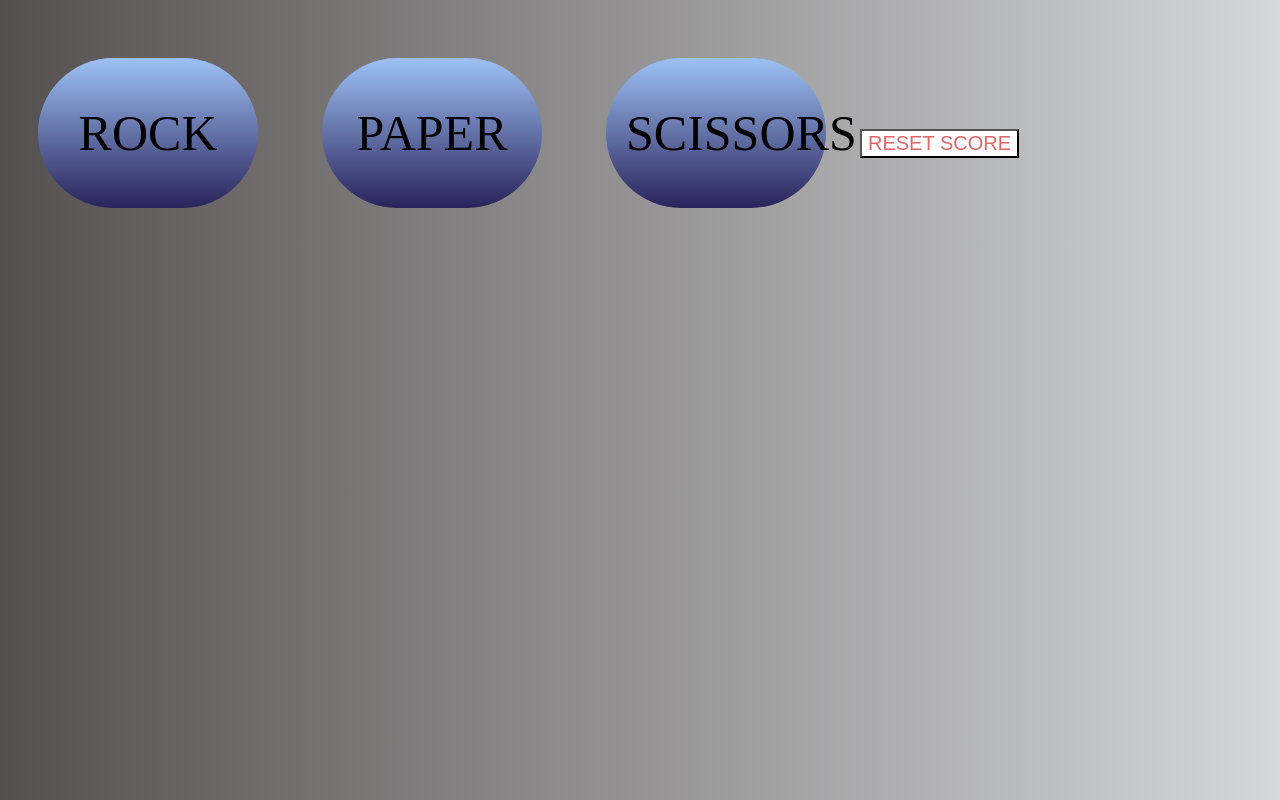
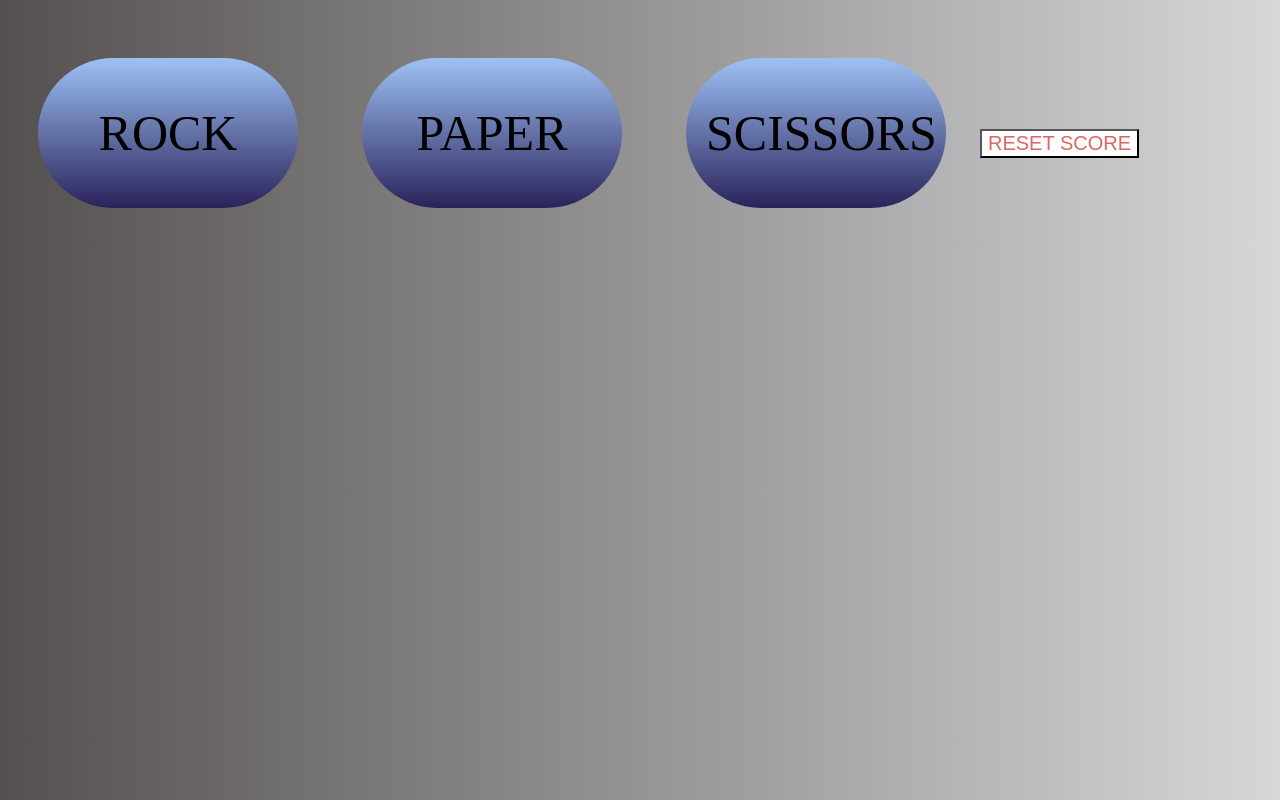
Before and after one commit to sakibmansuri/Rock-paper-scissors-sakib, a plain HTML site: page index.html in a window 1280 px wide. Drawn offline with Linux system fonts and the light colour scheme.

Commit message:
Increase width of element in index.html

```diff
--- a/index.html
+++ b/index.html
@@ -15,7 +15,7 @@
             margin: 30px;
             margin-top: 50px;
             height: 150px;
-            width: 220px;
+            width: 260px;
             font-size: 50px;
             font-family: 'Times New Roman', Times, serif;
             color: rgb(0, 0, 0);
```
